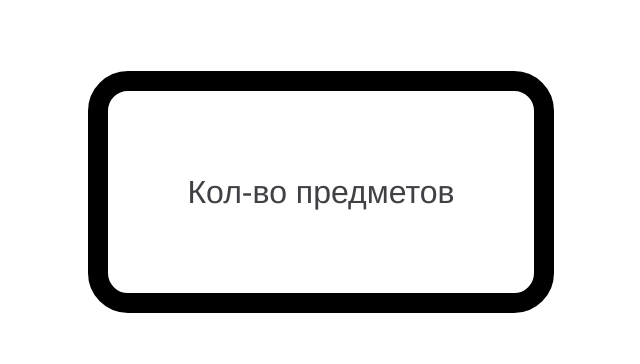
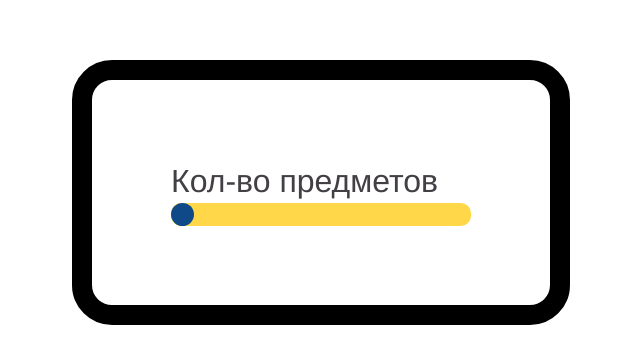
Before and after one commit to Bakirovildar/game-test, a Next.js app: page / in a window 1280 px wide. Shown: the part 208-572 px from the top of the page, without its empty margins (319-959 px from the left). Built offline with nearby package versions, Linux system fonts and the light colour scheme.

Commit message:
добавил компонент valueMenu и стилизовал ползунок

```diff
--- /dev/null
+++ b/app/components/ValueMenu/ValueMenu.tsx
@@ -0,0 +1,13 @@
+import { StyledValueMenu } from "./styledValueMenu";
+
+export function ValueMenu() {
+    const arr = [0,1,2,3]
+
+    return (
+        <StyledValueMenu widthCount={arr}>
+            <div className='countBox'>
+                <div className='circle'/>
+            </div>
+        </StyledValueMenu>
+    )
+}
--- /dev/null
+++ b/app/components/ValueMenu/styledValueMenu.ts
@@ -0,0 +1,17 @@
+import styled from "@emotion/styled";
+
+export const StyledValueMenu: any = styled.div`
+
+  .countBox {
+    background: #FFD748;
+    width: ${({widthCount}: any) => (100 * (widthCount.length - 1)) + 'px'};
+    border-radius: 10px;
+  }
+
+  .circle {
+    border-radius: 50%;
+    width: 23px;
+    height: 23px;
+    background: #104987;
+  }
+`
--- a/app/menu/Menu.tsx
+++ b/app/menu/Menu.tsx
@@ -1,10 +1,12 @@
 import {StyledMenu} from "./styledMenu";
 import {Count} from "./count/count";
+import {ValueMenu} from "../components/ValueMenu/ValueMenu";
 
 export function Menu() {
     return (
         <StyledMenu>
             <Count title='Кол-во предметов' />
+            <ValueMenu></ValueMenu>
         </StyledMenu>
     )
 }
```
